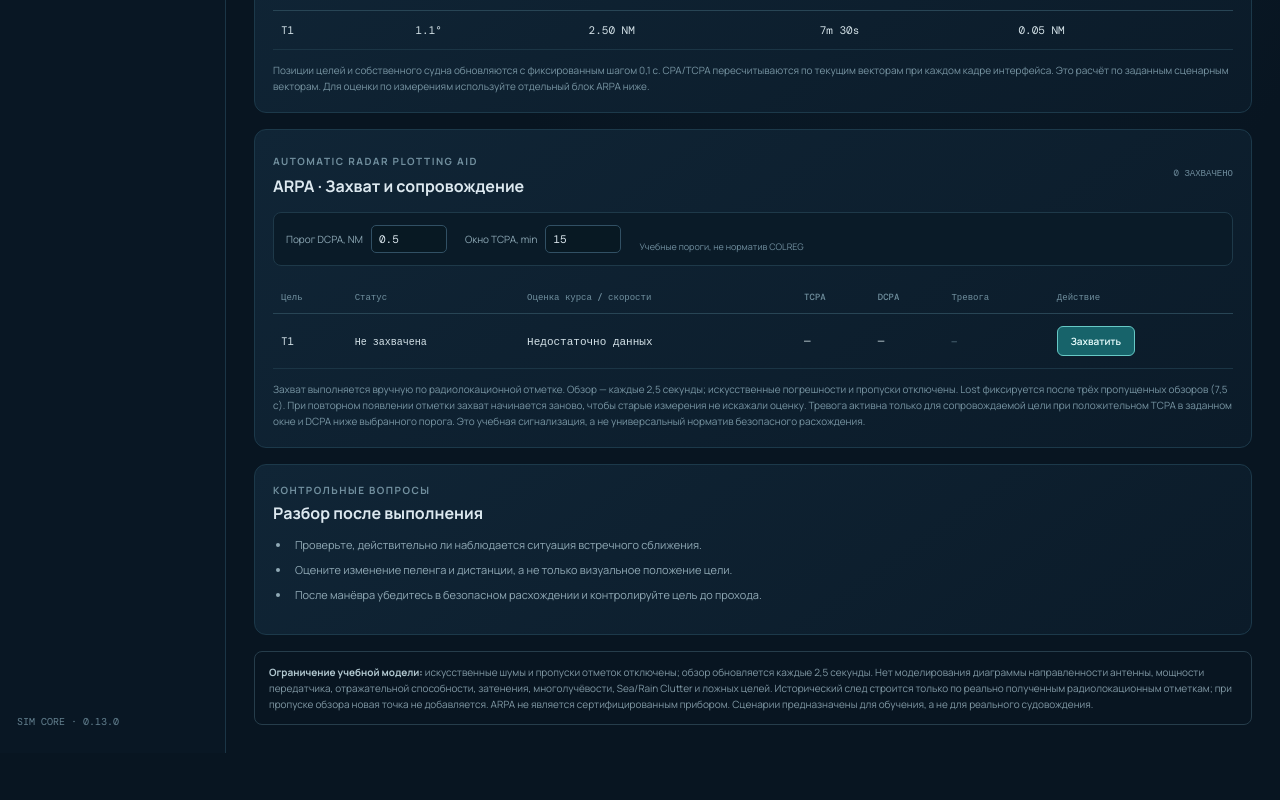
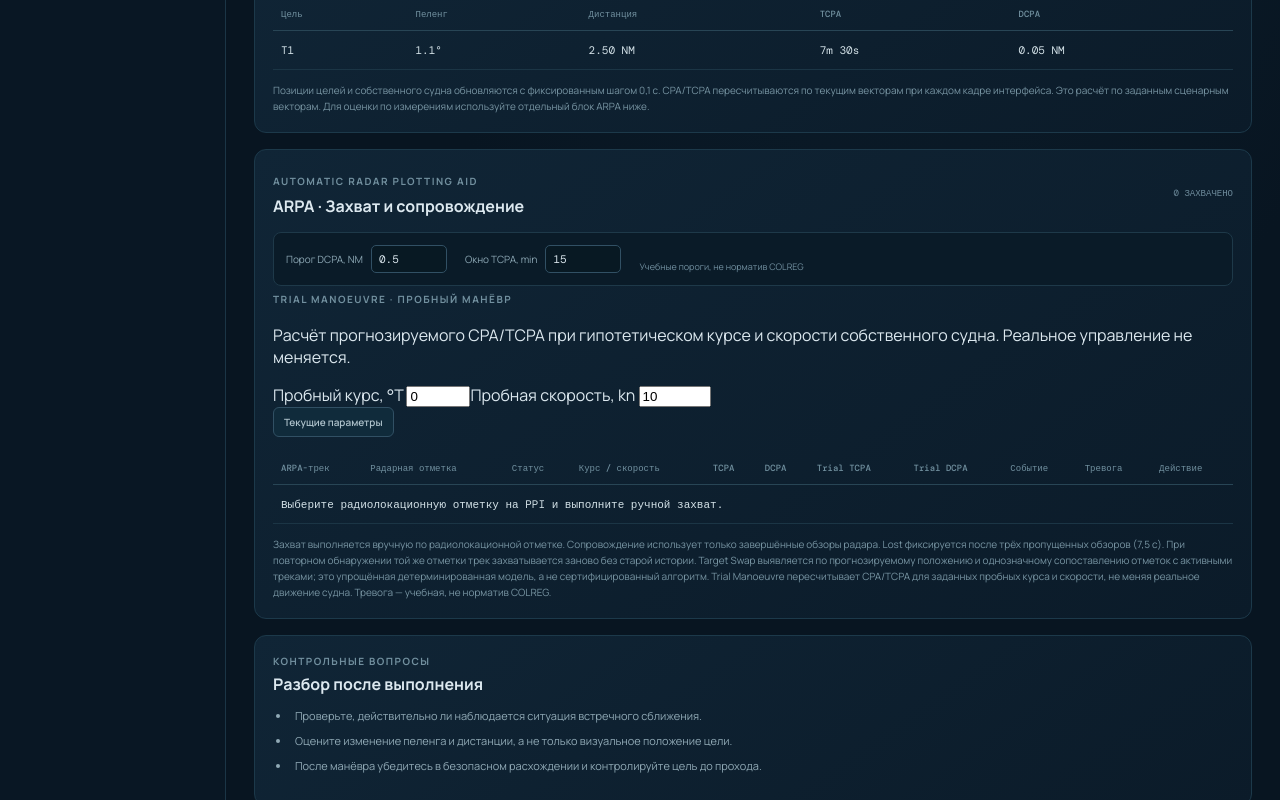
Before and after one commit to quvok/OpenOOW, a React (Vite) app: page / in a window 1280 px wide. Shown: the part 1424-2224 px from the top of the page. Before the commit the page ends 2177 px from the top, so only its background shows below. Built offline with nearby package versions, Linux system fonts and the light colour scheme.

Commit message:
feat(ui): complete ARPA target swap and trial manoeuvre controls

```diff
--- a/src/ui/App.tsx
+++ b/src/ui/App.tsx
@@ -4,7 +4,7 @@ import { advanceFixedSteps } from "../core/simulationEngine";
 import { advanceVessel, calculateCpa, type VesselState } from "../core/navigation";
 import { motionVectorToRadar, projectRelativePosition, type RadarVectorMode } from "../core/radar";
 import { createRadarMeasurementTrackHistory, recordRadarMeasurementTracks } from "../core/radarTracks";
-import { acquireArpaTarget, calculateArpaSolution, updateArpaTracks, isArpaCloseApproachAlert, DEFAULT_ARPA_ALERT_CONFIG, DEFAULT_ARPA_LOST_AFTER_SECONDS, type ArpaTrackSet } from "../core/arpa";
+import { acquireArpaTarget, calculateArpaSolution, calculateTrialManoeuvre, updateArpaTracks, isArpaCloseApproachAlert, DEFAULT_ARPA_ALERT_CONFIG, DEFAULT_ARPA_LOST_AFTER_SECONDS, type ArpaTrackSet } from "../core/arpa";
 import { DEFAULT_RADAR_CONFIG, isRadarScanDue, measureRadarContacts, type RadarScanClock } from "../core/radarMeasurements";
 import { INITIAL_SHIP_STATE, stepShip, type ShipDynamicsState } from "../core/shipDynamics";
 import { ENCOUNTER_SCENARIOS, getScenarioTargetCpa, type EncounterScenario } from "../core/scenarios";
@@ -50,6 +50,9 @@ export default function App() {
   const [eblBearingDeg, setEblBearingDeg] = useState(0);
   const [vrmRangeNm, setVrmRangeNm] = useState(1.5);
   const [vectorMode, setVectorMode] = useState<RadarVectorMode>("true");
+  const [vectorMinutes, setVectorMinutes] = useState(6);
+  const [trialCourseDeg, setTrialCourseDeg] = useState(ENCOUNTER_SCENARIOS[0].ownShip.courseDeg);
+  const [trialSpeedKn, setTrialSpeedKn] = useState(ENCOUNTER_SCENARIOS[0].ownShip.speedKn);
   const [selectedRadarTargetId, setSelectedRadarTargetId] = useState<string | null>(null);
   const [targets, setTargets] = useState<VesselState[]>(() => ENCOUNTER_SCENARIOS[0].targets.map((target) => ({ ...target })));
   const [radarMeasurements, setRadarMeasurements] = useState(() => measureRadarContacts({ xNm: 0, yNm: 0 }, ENCOUNTER_SCENARIOS[0].targets, 0, 0));
@@ -154,6 +157,8 @@ export default function App() {
     shipRef.current = nextShip;
     setShip(nextShip);
     setActiveScenario(scenario);
+    setTrialCourseDeg(scenario.ownShip.courseDeg);
+    setTrialSpeedKn(scenario.ownShip.speedKn);
     const nextTargets = scenario.targets.map((target) => ({ ...target }));
     targetsRef.current = nextTargets;
     setTargets(nextTargets);
@@ -172,6 +177,8 @@ export default function App() {
     setRunning(false);
     accumulatorRef.current = 0;
     const resetShip = createScenarioShipState(activeScenario);
+    setTrialCourseDeg(activeScenario.ownShip.courseDeg);
+    setTrialSpeedKn(activeScenario.ownShip.speedKn);
     shipRef.current = resetShip;
     setShip(resetShip);
     const resetTargets = activeScenario.targets.map((target) => ({ ...target }));
@@ -251,8 +258,8 @@ export default function App() {
       </section>
       <div className="main-grid">
         <section className="panel radar-panel">
-          <div className="panel-heading"><div><span className="eyebrow">СИТУАЦИОННАЯ КАРТИНА</span><h2>Положение судов</h2></div><span className="unit">NORTH UP · 3 NM · SCAN 2.5 S · VECTOR 6 MIN</span></div>
-          <div className="vector-mode-control"><span>ВЕКТОРЫ ЦЕЛЕЙ</span><div><button type="button" className={vectorMode === "true" ? "mode-active" : "mode-button"} onClick={() => setVectorMode("true")}>Истинные</button><button type="button" className={vectorMode === "relative" ? "mode-active" : "mode-button"} onClick={() => setVectorMode("relative")}>Относительные</button></div></div>
+          <div className="panel-heading"><div><span className="eyebrow">СИТУАЦИОННАЯ КАРТИНА</span><h2>Положение судов</h2></div><span className="unit">NORTH UP · 3 NM · SCAN 2.5 S · VECTOR {vectorMinutes} MIN</span></div>
+          <div className="vector-mode-control"><span>ВЕКТОРЫ ARPA</span><div><button type="button" className={vectorMode === "true" ? "mode-active" : "mode-button"} onClick={() => setVectorMode("true")}>Истинные</button><button type="button" className={vectorMode === "relative" ? "mode-active" : "mode-button"} onClick={() => setVectorMode("relative")}>Относительные</button></div><label className="vector-length-control">Время вектора <strong>{vectorMinutes} мин</strong><input type="range" min="1" max="30" step="1" value={vectorMinutes} onChange={(event) => setVectorMinutes(Number(event.target.value))}/></label></div>
           <svg className="radar-view" viewBox="0 0 500 500" role="img" aria-label="Схема взаимного положения судов">
             <circle cx="250" cy="250" r="235" className="radar-bg"/>
             {[58,117,176,235].map((r)=><circle key={r} cx="250" cy="250" r={r} className="radar-ring"/>)
@@ -272,13 +279,13 @@ export default function App() {
             {radarMeasurements.map((measurement) => {
               const target = targets.find((item) => item.id === measurement.id);
               if (!target) return null;
-              const track = arpaTracks[measurement.id];
+              const track = Object.values(arpaTracks).find((item) => item.associatedRadarId === measurement.id);
               const point = projectRelativePosition(ownVessel, measurement, RADAR_RANGE_NM, RADAR_RADIUS_PX, RADAR_CENTER);
               const estimatedTarget = track?.estimatedCourseDeg !== null && track?.estimatedCourseDeg !== undefined && track.estimatedSpeedKn !== null
                 ? { courseDeg: track.estimatedCourseDeg, speedKn: track.estimatedSpeedKn }
                 : null;
               const vector = estimatedTarget
-                ? motionVectorToRadar(ownVessel, estimatedTarget, vectorMode, RADAR_VECTOR_MINUTES, RADAR_RANGE_NM, RADAR_RADIUS_PX)
+                ? motionVectorToRadar(ownVessel, estimatedTarget, vectorMode, vectorMinutes, RADAR_RANGE_NM, RADAR_RADIUS_PX)
                 : { dx: 0, dy: 0 };
               const vectorLength = Math.hypot(vector.dx, vector.dy);
               const unitX = vectorLength > 0 ? vector.dx / vectorLength : 0;
@@ -372,28 +379,37 @@ export default function App() {
           <label>Окно TCPA, min <input type="number" min="1" max="120" step="1" value={alertTcpaMinutes} onChange={(event) => setAlertTcpaMinutes(Math.max(1, Math.min(120, Number(event.target.value) || 1)))}/></label>
           <span>Учебные пороги, не норматив COLREG</span>
         </div>
-        <div className="cpa-table-wrap"><table className="cpa-table arpa-table"><thead><tr><th>Цель</th><th>Статус</th><th>Оценка курса / скорости</th><th>TCPA</th><th>DCPA</th><th>Тревога</th><th>Действие</th></tr></thead><tbody>
-          {targets.map((target) => {
-            const track = arpaTracks[target.id];
-            const latestMeasurement = radarMeasurements.find((item) => item.id === target.id) ??
-              (track?.measurements.length ? track.measurements[track.measurements.length - 1] : null);
-            const solution = track && latestMeasurement ? calculateArpaSolution(track, latestMeasurement, ownVessel) : null;
-            const closeApproachAlert = track && solution ? isArpaCloseApproachAlert(track, solution, { minimumDcpaNm: alertDcpaNm, maximumTcpaMinutes: alertTcpaMinutes }) : false;
-            const statusLabel = !track ? "Не захвачена" : track.status === "acquiring" ? "Захват" : track.status === "tracking" ? "Сопровождение" : "Потеряна";
-            return <tr key={target.id}>
-              <td>{target.id}</td>
-              <td><span className={"arpa-status " + (track?.status ?? "idle")}>{statusLabel}</span></td>
-              <td>{track?.estimatedCourseDeg !== null && track?.estimatedCourseDeg !== undefined && track.estimatedSpeedKn !== null
-                ? track.estimatedCourseDeg.toFixed(1) + "°T / " + track.estimatedSpeedKn.toFixed(1) + " kn"
-                : "Недостаточно данных"}</td>
+        <div className="trial-controls">
+          <div><span className="eyebrow">TRIAL MANOEUVRE · ПРОБНЫЙ МАНЁВР</span><p>Расчёт прогнозируемого CPA/TCPA при гипотетическом курсе и скорости собственного судна. Реальное управление не меняется.</p></div>
+          <label>Пробный курс, °T <input type="number" min="0" max="359" step="1" value={trialCourseDeg} onChange={(event) => setTrialCourseDeg(Math.max(0, Math.min(359, Number(event.target.value) || 0)))}/></label>
+          <label>Пробная скорость, kn <input type="number" min="0" max="30" step="0.5" value={trialSpeedKn} onChange={(event) => setTrialSpeedKn(Math.max(0, Math.min(30, Number(event.target.value) || 0)))}/></label>
+          <button type="button" className="secondary arpa-action" onClick={() => { setTrialCourseDeg(ownVessel.courseDeg); setTrialSpeedKn(ownVessel.speedKn); }}>Текущие параметры</button>
+        </div>
+        <div className="cpa-table-wrap"><table className="cpa-table arpa-table"><thead><tr><th>ARPA-трек</th><th>Радарная отметка</th><th>Статус</th><th>Курс / скорость</th><th>TCPA</th><th>DCPA</th><th>Trial TCPA</th><th>Trial DCPA</th><th>Событие</th><th>Тревога</th><th>Действие</th></tr></thead><tbody>
+          {Object.values(arpaTracks).map((track) => {
+            const latestMeasurement = radarMeasurements.find((item) => item.id === track.associatedRadarId) ??
+              (track.measurements.length ? track.measurements[track.measurements.length - 1] : null);
+            const solution = latestMeasurement ? calculateArpaSolution(track, latestMeasurement, ownVessel) : null;
+            const trialSolution = latestMeasurement ? calculateTrialManoeuvre(track, latestMeasurement, ownVessel, { courseDeg: trialCourseDeg, speedKn: trialSpeedKn }) : null;
+            const closeApproachAlert = solution ? isArpaCloseApproachAlert(track, solution, { minimumDcpaNm: alertDcpaNm, maximumTcpaMinutes: alertTcpaMinutes }) : false;
+            const statusLabel = track.status === "acquiring" ? "Захват" : track.status === "tracking" ? "Сопровождение" : "Lost";
+            return <tr key={track.targetId}>
+              <td>{track.targetId}</td>
+              <td>{track.associatedRadarId}</td>
+              <td><span className={"arpa-status " + track.status}>{statusLabel}</span></td>
+              <td>{track.estimatedCourseDeg !== null && track.estimatedSpeedKn !== null ? track.estimatedCourseDeg.toFixed(1) + "°T / " + track.estimatedSpeedKn.toFixed(1) + " kn" : "Недостаточно данных"}</td>
               <td>{solution ? formatMinutes(solution.tcpaMin) : "—"}</td>
               <td>{solution?.dcpaNm !== null && solution?.dcpaNm !== undefined ? solution.dcpaNm.toFixed(2) + " NM" : "—"}</td>
+              <td>{trialSolution ? formatMinutes(trialSolution.tcpaMin) : "—"}</td>
+              <td>{trialSolution?.dcpaNm !== null && trialSolution?.dcpaNm !== undefined ? trialSolution.dcpaNm.toFixed(2) + " NM" : "—"}</td>
+              <td><span className={track.swapDetected ? "arpa-swap active" : "arpa-swap"}>{track.swapDetected ? "TARGET SWAP" : track.swapCount > 0 ? "SWAP ×" + track.swapCount : "—"}</span></td>
               <td><span className={closeApproachAlert ? "arpa-alert active" : "arpa-alert"}>{closeApproachAlert ? "ОПАСНОЕ СБЛИЖЕНИЕ" : "—"}</span></td>
-              <td>{track ? <button className="secondary arpa-action" onClick={() => releaseTarget(target.id)}>Снять</button> : <button className="primary arpa-action" disabled={!radarMeasurements.some((item) => item.id === target.id)} onClick={() => acquireTarget(target.id)}>Захватить</button>}</td>
+              <td><button className="secondary arpa-action" onClick={() => releaseTarget(track.targetId)}>Снять</button></td>
             </tr>;
           })}
+          {Object.keys(arpaTracks).length === 0 && <tr><td colSpan={11}>Выберите радиолокационную отметку на PPI и выполните ручной захват.</td></tr>}
         </tbody></table></div>
-        <p className="cpa-note">Захват выполняется вручную по радиолокационной отметке. Обзор — каждые 2,5 секунды; искусственные погрешности и пропуски отключены. Lost фиксируется после трёх пропущенных обзоров (7,5 с). При повторном появлении отметки захват начинается заново, чтобы старые измерения не искажали оценку. Тревога активна только для сопровождаемой цели при положительном TCPA в заданном окне и DCPA ниже выбранного порога. Это учебная сигнализация, а не универсальный норматив безопасного расхождения.</p>
+        <p className="cpa-note">Захват выполняется вручную по радиолокационной отметке. Сопровождение использует только завершённые обзоры радара. Lost фиксируется после трёх пропущенных обзоров (7,5 с). При повторном обнаружении той же отметки трек захватывается заново без старой истории. Target Swap выявляется по прогнозируемому положению и однозначному сопоставлению отметок с активными треками; это упрощённая детерминированная модель, а не сертифицированный алгоритм. Trial Manoeuvre пересчитывает CPA/TCPA для заданных пробных курса и скорости, не меняя реальное движение судна. Тревога — учебная, не норматив COLREG.</p>
       </section>
       <section className="panel debrief-panel">
         <div className="eyebrow">КОНТРОЛЬНЫЕ ВОПРОСЫ</div><h2>Разбор после выполнения</h2>
```
